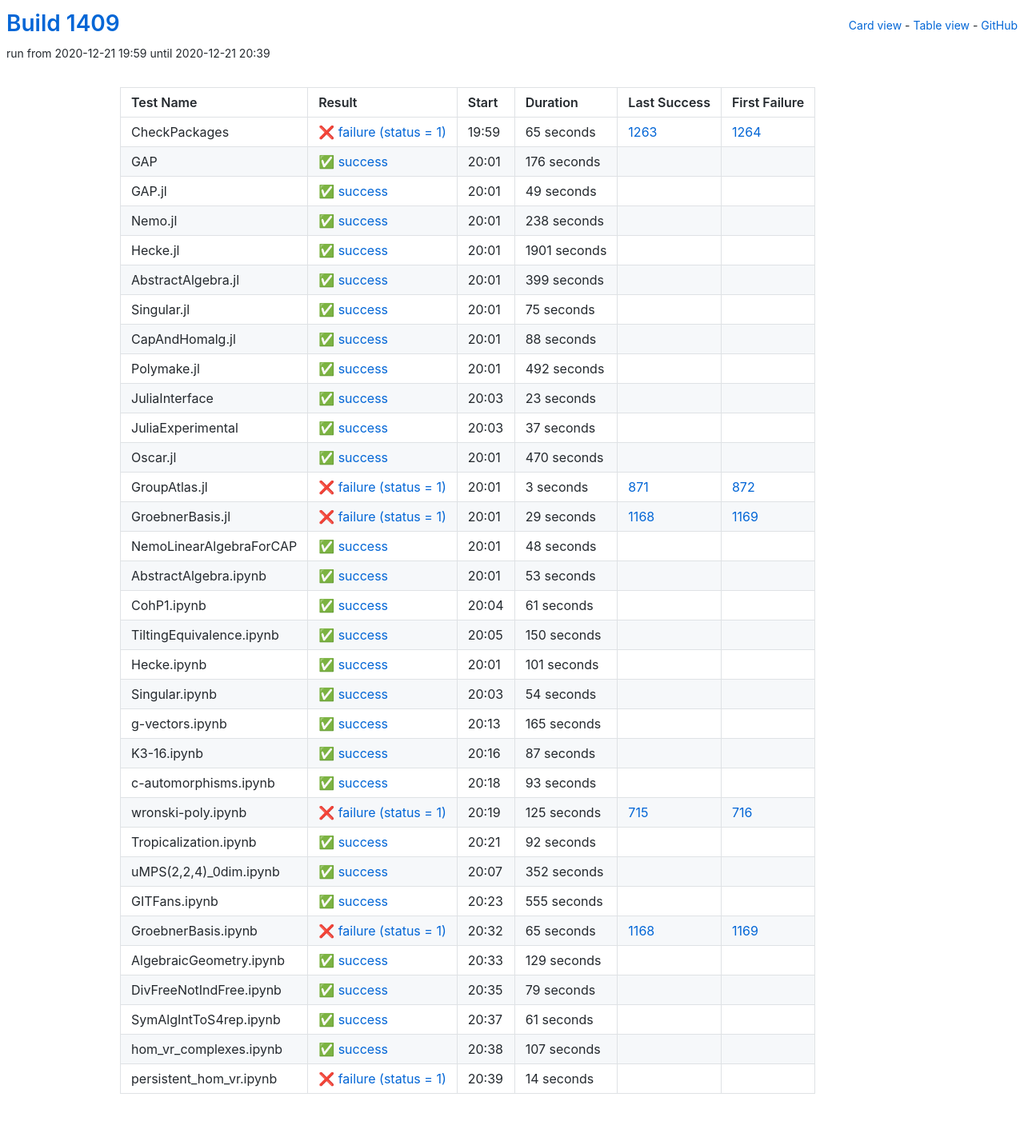
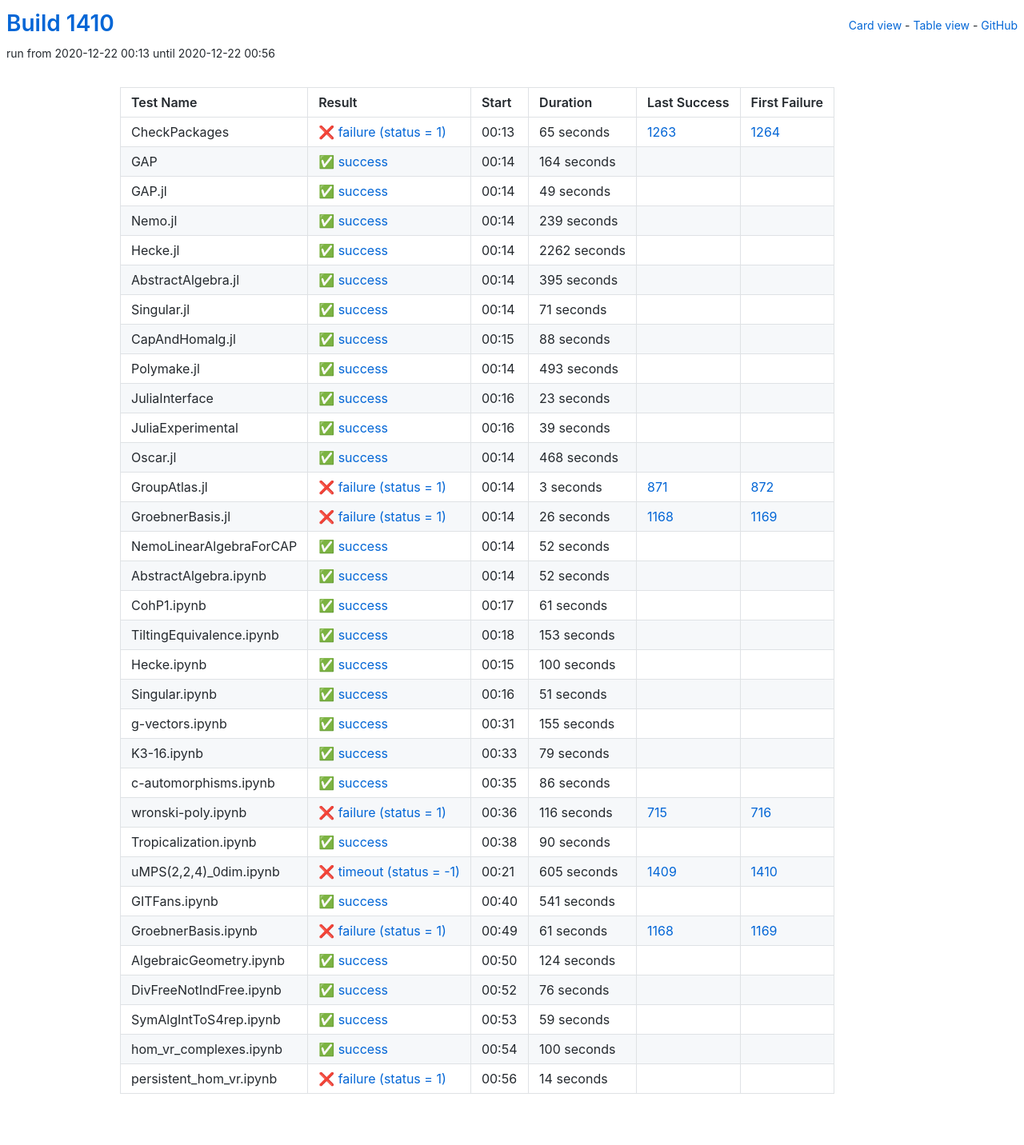
Before and after one commit to oscar-system/oscar-ci-status-stable, a Jekyll site: the page built from table.html, in a window 1280 px wide. Shown: the whole page at 80% size. Built offline with Jekyll 4.4.1, drawn with Linux system fonts in a browser that asks for light colours.

Commit message:
Build #1410

```diff
--- a/_data/ci.yml
+++ b/_data/ci.yml
@@ -1,6 +1,6 @@
 ---
-build: 1409
-build_url: https://oscarci.mathematik.uni-kl.de/job/oscar-stable/1409/
+build: 1410
+build_url: https://oscarci.mathematik.uni-kl.de/job/oscar-stable/1410/
 job: oscar-stable
 organization: oscar-system
 repo: oscar-ci-status-stable
@@ -8,8 +8,8 @@ repourl: https://github.com/oscar-system/oscar-ci-status-stable
 tests:
 - name: CheckPackages
   id: checkpackages
-  log: https://oscarci.mathematik.uni-kl.de/job/oscar-stable/1409/artifact/logs/build-1409/CheckPackages.log
-  start: 2020-12-21 19:59
+  log: https://oscarci.mathematik.uni-kl.de/job/oscar-stable/1410/artifact/logs/build-1410/CheckPackages.log
+  start: 2020-12-22 00:13
   success: false
   exitcode: 1
   status: failure
@@ -20,20 +20,20 @@ tests:
   first_failure_url: https://oscarci.mathematik.uni-kl.de/job/oscar-stable/1264/
 - name: GAP
   id: gap
-  log: https://oscarci.mathematik.uni-kl.de/job/oscar-stable/1409/artifact/logs/build-1409/GAP.log
-  start: 2020-12-21 20:01
+  log: https://oscarci.mathematik.uni-kl.de/job/oscar-stable/1410/artifact/logs/build-1410/GAP.log
+  start: 2020-12-22 00:14
   success: true
   exitcode: 0
   status: success
-  duration: 176
+  duration: 164
   last_success: false
   last_success_url:
   first_failure: false
   first_failure_url:
 - name: GAP.jl
   id: gap-jl
-  log: https://oscarci.mathematik.uni-kl.de/job/oscar-stable/1409/artifact/logs/build-1409/GAP.jl.log
-  start: 2020-12-21 20:01
+  log: https://oscarci.mathematik.uni-kl.de/job/oscar-stable/1410/artifact/logs/build-1410/GAP.jl.log
+  start: 2020-12-22 00:14
   success: true
   exitcode: 0
   status: success
@@ -44,56 +44,56 @@ tests:
   first_failure_url:
 - name: Nemo.jl
   id: nemo-jl
-  log: https://oscarci.mathematik.uni-kl.de/job/oscar-stable/1409/artifact/logs/build-1409/Nemo.jl.log
-  start: 2020-12-21 20:01
+  log: https://oscarci.mathematik.uni-kl.de/job/oscar-stable/1410/artifact/logs/build-1410/Nemo.jl.log
+  start: 2020-12-22 00:14
   success: true
   exitcode: 0
   status: success
-  duration: 238
+  duration: 239
   last_success: false
   last_success_url:
   first_failure: false
   first_failure_url:
 - name: Hecke.jl
   id: hecke-jl
-  log: https://oscarci.mathematik.uni-kl.de/job/oscar-stable/1409/artifact/logs/build-1409/Hecke.jl.log
-  start: 2020-12-21 20:01
+  log: https://oscarci.mathematik.uni-kl.de/job/oscar-stable/1410/artifact/logs/build-1410/Hecke.jl.log
+  start: 2020-12-22 00:14
   success: true
   exitcode: 0
   status: success
-  duration: 1901
+  duration: 2262
   last_success: false
   last_success_url:
   first_failure: false
   first_failure_url:
 - name: AbstractAlgebra.jl
   id: abstractalgebra-jl
-  log: https://oscarci.mathematik.uni-kl.de/job/oscar-stable/1409/artifact/logs/build-1409/AbstractAlgebra.jl.log
-  start: 2020-12-21 20:01
+  log: https://oscarci.mathematik.uni-kl.de/job/oscar-stable/1410/artifact/logs/build-1410/AbstractAlgebra.jl.log
+  start: 2020-12-22 00:14
   success: true
   exitcode: 0
   status: success
-  duration: 399
+  duration: 395
   last_success: false
   last_success_url:
   first_failure: false
   first_failure_url:
 - name: Singular.jl
   id: singular-jl
-  log: https://oscarci.mathematik.uni-kl.de/job/oscar-stable/1409/artifact/logs/build-1409/Singular.jl.log
-  start: 2020-12-21 20:01
+  log: https://oscarci.mathematik.uni-kl.de/job/oscar-stable/1410/artifact/logs/build-1410/Singular.jl.log
+  start: 2020-12-22 00:14
   success: true
   exitcode: 0
   status: success
-  duration: 75
+  duration: 71
   last_success: false
   last_success_url:
   first_failure: false
   first_failure_url:
 - name: CapAndHomalg.jl
   id: capandhomalg-jl
-  log: https://oscarci.mathematik.uni-kl.de/job/oscar-stable/1409/artifact/logs/build-1409/CapAndHomalg.jl.log
-  start: 2020-12-21 20:01
+  log: https://oscarci.mathematik.uni-kl.de/job/oscar-stable/1410/artifact/logs/build-1410/CapAndHomalg.jl.log
+  start: 2020-12-22 00:15
   success: true
   exitcode: 0
   status: success
@@ -104,20 +104,20 @@ tests:
   first_failure_url:
 - name: Polymake.jl
   id: polymake-jl
-  log: https://oscarci.mathematik.uni-kl.de/job/oscar-stable/1409/artifact/logs/build-1409/Polymake.jl.log
-  start: 2020-12-21 20:01
+  log: https://oscarci.mathematik.uni-kl.de/job/oscar-stable/1410/artifact/logs/build-1410/Polymake.jl.log
+  start: 2020-12-22 00:14
   success: true
   exitcode: 0
   status: success
-  duration: 492
+  duration: 493
   last_success: false
   last_success_url:
   first_failure: false
   first_failure_url:
 - name: JuliaInterface
   id: juliainterface
-  log: https://oscarci.mathematik.uni-kl.de/job/oscar-stable/1409/artifact/logs/build-1409/JuliaInterface.log
-  start: 2020-12-21 20:03
+  log: https://oscarci.mathematik.uni-kl.de/job/oscar-stable/1410/artifact/logs/build-1410/JuliaInterface.log
+  start: 2020-12-22 00:16
   success: true
   exitcode: 0
   status: success
@@ -128,32 +128,32 @@ tests:
   first_failure_url:
 - name: JuliaExperimental
   id: juliaexperimental
-  log: https://oscarci.mathematik.uni-kl.de/job/oscar-stable/1409/artifact/logs/build-1409/JuliaExperimental.log
-  start: 2020-12-21 20:03
+  log: https://oscarci.mathematik.uni-kl.de/job/oscar-stable/1410/artifact/logs/build-1410/JuliaExperimental.log
+  start: 2020-12-22 00:16
   success: true
   exitcode: 0
   status: success
-  duration: 37
+  duration: 39
   last_success: false
   last_success_url:
   first_failure: false
   first_failure_url:
 - name: Oscar.jl
   id: oscar-jl
-  log: https://oscarci.mathematik.uni-kl.de/job/oscar-stable/1409/artifact/logs/build-1409/Oscar.jl.log
-  start: 2020-12-21 20:01
+  log: https://oscarci.mathematik.uni-kl.de/job/oscar-stable/1410/artifact/logs/build-1410/Oscar.jl.log
+  start: 2020-12-22 00:14
   success: true
   exitcode: 0
   status: success
-  duration: 470
+  duration: 468
   last_success: false
   last_success_url:
   first_failure: false
   first_failure_url:
 - name: GroupAtlas.jl
   id: groupatlas-jl
-  log: https://oscarci.mathematik.uni-kl.de/job/oscar-stable/1409/artifact/logs/build-1409/GroupAtlas.jl.log
-  start: 2020-12-21 20:01
+  log: https://oscarci.mathematik.uni-kl.de/job/oscar-stable/1410/artifact/logs/build-1410/GroupAtlas.jl.log
+  start: 2020-12-22 00:14
   success: false
   exitcode: 1
   status: failure
@@ -164,44 +164,44 @@ tests:
   first_failure_url: https://oscarci.mathematik.uni-kl.de/job/oscar-stable/872/
 - name: GroebnerBasis.jl
   id: groebnerbasis-jl
-  log: https://oscarci.mathematik.uni-kl.de/job/oscar-stable/1409/artifact/logs/build-1409/GroebnerBasis.jl.log
-  start: 2020-12-21 20:01
+  log: https://oscarci.mathematik.uni-kl.de/job/oscar-stable/1410/artifact/logs/build-1410/GroebnerBasis.jl.log
+  start: 2020-12-22 00:14
   success: false
   exitcode: 1
   status: failure
-  duration: 29
+  duration: 26
   last_success: 1168
   last_success_url: https://oscarci.mathematik.uni-kl.de/job/oscar-stable/1168/
   first_failure: 1169
   first_failure_url: https://oscarci.mathematik.uni-kl.de/job/oscar-stable/1169/
 - name: NemoLinearAlgebraForCAP
   id: nemolinearalgebraforcap
-  log: https://oscarci.mathematik.uni-kl.de/job/oscar-stable/1409/artifact/logs/build-1409/NemoLinearAlgebraForCAP.log
-  start: 2020-12-21 20:01
+  log: https://oscarci.mathematik.uni-kl.de/job/oscar-stable/1410/artifact/logs/build-1410/NemoLinearAlgebraForCAP.log
+  start: 2020-12-22 00:14
   success: true
   exitcode: 0
   status: success
-  duration: 48
+  duration: 52
   last_success: false
   last_success_url:
   first_failure: false
   first_failure_url:
 - name: AbstractAlgebra.ipynb
   id: abstractalgebra-ipynb
-  log: https://oscarci.mathematik.uni-kl.de/job/oscar-stable/1409/artifact/logs/build-1409/AbstractAlgebra.ipynb.log
-  start: 2020-12-21 20:01
+  log: https://oscarci.mathematik.uni-kl.de/job/oscar-stable/1410/artifact/logs/build-1410/AbstractAlgebra.ipynb.log
+  start: 2020-12-22 00:14
   success: true
   exitcode: 0
   status: success
-  duration: 53
+  duration: 52
   last_success: false
   last_success_url:
   first_failure: false
   first_failure_url:
 - name: CohP1.ipynb
   id: cohp1-ipynb
-  log: https://oscarci.mathematik.uni-kl.de/job/oscar-stable/1409/artifact/logs/build-1409/CohP1.ipynb.log
-  start: 2020-12-21 20:04
+  log: https://oscarci.mathematik.uni-kl.de/job/oscar-stable/1410/artifact/logs/build-1410/CohP1.ipynb.log
+  start: 2020-12-22 00:17
   success: true
   exitcode: 0
   status: success
@@ -212,152 +212,56 @@ tests:
   first_failure_url:
 - name: TiltingEquivalence.ipynb
   id: tiltingequivalence-ipynb
-  log: https://oscarci.mathematik.uni-kl.de/job/oscar-stable/1409/artifact/logs/build-1409/TiltingEquivalence.ipynb.log
-  start: 2020-12-21 20:05
+  log: https://oscarci.mathematik.uni-kl.de/job/oscar-stable/1410/artifact/logs/build-1410/TiltingEquivalence.ipynb.log
+  start: 2020-12-22 00:18
   success: true
   exitcode: 0
   status: success
-  duration: 150
+  duration: 153
   last_success: false
   last_success_url:
   first_failure: false
   first_failure_url:
 - name: Hecke.ipynb
   id: hecke-ipynb
-  log: https://oscarci.mathematik.uni-kl.de/job/oscar-stable/1409/artifact/logs/build-1409/Hecke.ipynb.log
-  start: 2020-12-21 20:01
+  log: https://oscarci.mathematik.uni-kl.de/job/oscar-stable/1410/artifact/logs/build-1410/Hecke.ipynb.log
+  start: 2020-12-22 00:15
   success: true
   exitcode: 0
   status: success
-  duration: 101
+  duration: 100
   last_success: false
   last_success_url:
   first_failure: false
   first_failure_url:
 - name: Singular.ipynb
   id: singular-ipynb
-  log: https://oscarci.mathematik.uni-kl.de/job/oscar-stable/1409/artifact/logs/build-1409/Singular.ipynb.log
-  start: 2020-12-21 20:03
+  log: https://oscarci.mathematik.uni-kl.de/job/oscar-stable/1410/artifact/logs/build-1410/Singular.ipynb.log
+  start: 2020-12-22 00:16
   success: true
   exitcode: 0
   status: success
-  duration: 54
+  duration: 51
   last_success: false
   last_success_url:
   first_failure: false
   first_failure_url:
 - name: g-vectors.ipynb
   id: g-vectors-ipynb
-  log: https://oscarci.mathematik.uni-kl.de/job/oscar-stable/1409/artifact/logs/build-1409/g-vectors.ipynb.log
-  start: 2020-12-21 20:13
+  log: https://oscarci.mathematik.uni-kl.de/job/oscar-stable/1410/artifact/logs/build-1410/g-vectors.ipynb.log
+  start: 2020-12-22 00:31
   success: true
   exitcode: 0
   status: success
-  duration: 165
+  duration: 155
   last_success: false
   last_success_url:
   first_failure: false
   first_failure_url:
 - name: K3-16.ipynb
   id: k3-16-ipynb
-  log: https://oscarci.mathematik.uni-kl.de/job/oscar-stable/1409/artifact/logs/build-1409/K3-16.ipynb.log
-  start: 2020-12-21 20:16
-  success: true
-  exitcode: 0
-  status: success
-  duration: 87
-  last_success: false
-  last_success_url:
-  first_failure: false
-  first_failure_url:
-- name: c-automorphisms.ipynb
-  id: c-automorphisms-ipynb
-  log: https://oscarci.mathematik.uni-kl.de/job/oscar-stable/1409/artifact/logs/build-1409/c-automorphisms.ipynb.log
-  start: 2020-12-21 20:18
-  success: true
-  exitcode: 0
-  status: success
-  duration: 93
-  last_success: false
-  last_success_url:
-  first_failure: false
-  first_failure_url:
-- name: wronski-poly.ipynb
-  id: wronski-poly-ipynb
-  log: https://oscarci.mathematik.uni-kl.de/job/oscar-stable/1409/artifact/logs/build-1409/wronski-poly.ipynb.log
-  start: 2020-12-21 20:19
-  success: false
-  exitcode: 1
-  status: failure
-  duration: 125
-  last_success: 715
-  last_success_url: https://oscarci.mathematik.uni-kl.de/job/oscar-stable/715/
-  first_failure: 716
-  first_failure_url: https://oscarci.mathematik.uni-kl.de/job/oscar-stable/716/
-- name: Tropicalization.ipynb
-  id: tropicalization-ipynb
-  log: https://oscarci.mathematik.uni-kl.de/job/oscar-stable/1409/artifact/logs/build-1409/Tropicalization.ipynb.log
-  start: 2020-12-21 20:21
-  success: true
-  exitcode: 0
-  status: success
-  duration: 92
-  last_success: false
-  last_success_url:
-  first_failure: false
-  first_failure_url:
-- name: uMPS(2,2,4)_0dim.ipynb
-  id: umps-2-2-4-0dim-ipynb
-  log: https://oscarci.mathematik.uni-kl.de/job/oscar-stable/1409/artifact/logs/build-1409/uMPS-2-2-4-_0dim.ipynb.log
-  start: 2020-12-21 20:07
-  success: true
-  exitcode: 0
-  status: success
-  duration: 352
-  last_success: false
-  last_success_url:
-  first_failure: false
-  first_failure_url:
-- name: GITFans.ipynb
-  id: gitfans-ipynb
-  log: https://oscarci.mathematik.uni-kl.de/job/oscar-stable/1409/artifact/logs/build-1409/GITFans.ipynb.log
-  start: 2020-12-21 20:23
-  success: true
-  exitcode: 0
-  status: success
-  duration: 555
-  last_success: false
-  last_success_url:
-  first_failure: false
-  first_failure_url:
-- name: GroebnerBasis.ipynb
-  id: groebnerbasis-ipynb
-  log: https://oscarci.mathematik.uni-kl.de/job/oscar-stable/1409/artifact/logs/build-1409/GroebnerBasis.ipynb.log
-  start: 2020-12-21 20:32
-  success: false
-  exitcode: 1
-  status: failure
-  duration: 65
-  last_success: 1168
-  last_success_url: https://oscarci.mathematik.uni-kl.de/job/oscar-stable/1168/
-  first_failure: 1169
-  first_failure_url: https://oscarci.mathematik.uni-kl.de/job/oscar-stable/1169/
-- name: AlgebraicGeometry.ipynb
-  id: algebraicgeometry-ipynb
-  log: https://oscarci.mathematik.uni-kl.de/job/oscar-stable/1409/artifact/logs/build-1409/AlgebraicGeometry.ipynb.log
-  start: 2020-12-21 20:33
-  success: true
-  exitcode: 0
-  status: success
-  duration: 129
-  last_success: false
-  last_success_url:
-  first_failure: false
-  first_failure_url:
-- name: DivFreeNotIndFree.ipynb
-  id: divfreenotindfree-ipynb
-  log: https://oscarci.mathematik.uni-kl.de/job/oscar-stable/1409/artifact/logs/build-1409/DivFreeNotIndFree.ipynb.log
-  start: 2020-12-21 20:35
+  log: https://oscarci.mathematik.uni-kl.de/job/oscar-stable/1410/artifact/logs/build-1410/K3-16.ipynb.log
+  start: 2020-12-22 00:33
   success: true
   exitcode: 0
   status: success
@@ -366,34 +270,130 @@ tests:
   last_success_url:
   first_failure: false
   first_failure_url:
-- name: SymAlgIntToS4rep.ipynb
-  id: symalginttos4rep-ipynb
-  log: https://oscarci.mathematik.uni-kl.de/job/oscar-stable/1409/artifact/logs/build-1409/SymAlgIntToS4rep.ipynb.log
-  start: 2020-12-21 20:37
+- name: c-automorphisms.ipynb
+  id: c-automorphisms-ipynb
+  log: https://oscarci.mathematik.uni-kl.de/job/oscar-stable/1410/artifact/logs/build-1410/c-automorphisms.ipynb.log
+  start: 2020-12-22 00:35
   success: true
   exitcode: 0
   status: success
+  duration: 86
+  last_success: false
+  last_success_url:
+  first_failure: false
+  first_failure_url:
+- name: wronski-poly.ipynb
+  id: wronski-poly-ipynb
+  log: https://oscarci.mathematik.uni-kl.de/job/oscar-stable/1410/artifact/logs/build-1410/wronski-poly.ipynb.log
+  start: 2020-12-22 00:36
+  success: false
+  exitcode: 1
+  status: failure
+  duration: 116
+  last_success: 715
+  last_success_url: https://oscarci.mathematik.uni-kl.de/job/oscar-stable/715/
+  first_failure: 716
+  first_failure_url: https://oscarci.mathematik.uni-kl.de/job/oscar-stable/716/
+- name: Tropicalization.ipynb
+  id: tropicalization-ipynb
+  log: https://oscarci.mathematik.uni-kl.de/job/oscar-stable/1410/artifact/logs/build-1410/Tropicalization.ipynb.log
+  start: 2020-12-22 00:38
+  success: true
+  exitcode: 0
+  status: success
+  duration: 90
+  last_success: false
+  last_success_url:
+  first_failure: false
+  first_failure_url:
+- name: uMPS(2,2,4)_0dim.ipynb
+  id: umps-2-2-4-0dim-ipynb
+  log: https://oscarci.mathematik.uni-kl.de/job/oscar-stable/1410/artifact/logs/build-1410/uMPS-2-2-4-_0dim.ipynb.log
+  start: 2020-12-22 00:21
+  success: false
+  exitcode: -1
+  status: timeout
+  duration: 605
+  last_success: 1409
+  last_success_url: https://oscarci.mathematik.uni-kl.de/job/oscar-stable/1409/
+  first_failure: 1410
+  first_failure_url: https://oscarci.mathematik.uni-kl.de/job/oscar-stable/1410/
+- name: GITFans.ipynb
+  id: gitfans-ipynb
+  log: https://oscarci.mathematik.uni-kl.de/job/oscar-stable/1410/artifact/logs/build-1410/GITFans.ipynb.log
+  start: 2020-12-22 00:40
+  success: true
+  exitcode: 0
+  status: success
+  duration: 541
+  last_success: false
+  last_success_url:
+  first_failure: false
+  first_failure_url:
+- name: GroebnerBasis.ipynb
+  id: groebnerbasis-ipynb
+  log: https://oscarci.mathematik.uni-kl.de/job/oscar-stable/1410/artifact/logs/build-1410/GroebnerBasis.ipynb.log
+  start: 2020-12-22 00:49
+  success: false
+  exitcode: 1
+  status: failure
   duration: 61
+  last_success: 1168
+  last_success_url: https://oscarci.mathematik.uni-kl.de/job/oscar-stable/1168/
+  first_failure: 1169
+  first_failure_url: https://oscarci.mathematik.uni-kl.de/job/oscar-stable/1169/
+- name: AlgebraicGeometry.ipynb
+  id: algebraicgeometry-ipynb
+  log: https://oscarci.mathematik.uni-kl.de/job/oscar-stable/1410/artifact/logs/build-1410/AlgebraicGeometry.ipynb.log
+  start: 2020-12-22 00:50
+  success: true
+  exitcode: 0
+  status: success
+  duration: 124
+  last_success: false
+  last_success_url:
+  first_failure: false
+  first_failure_url:
+- name: DivFreeNotIndFree.ipynb
+  id: divfreenotindfree-ipynb
+  log: https://oscarci.mathematik.uni-kl.de/job/oscar-stable/1410/artifact/logs/build-1410/DivFreeNotIndFree.ipynb.log
+  start: 2020-12-22 00:52
+  success: true
+  exitcode: 0
+  status: success
+  duration: 76
+  last_success: false
+  last_success_url:
+  first_failure: false
+  first_failure_url:
+- name: SymAlgIntToS4rep.ipynb
+  id: symalginttos4rep-ipynb
+  log: https://oscarci.mathematik.uni-kl.de/job/oscar-stable/1410/artifact/logs/build-1410/SymAlgIntToS4rep.ipynb.log
+  start: 2020-12-22 00:53
+  success: true
+  exitcode: 0
+  status: success
+  duration: 59
   last_success: false
   last_success_url:
   first_failure: false
   first_failure_url:
 - name: hom_vr_complexes.ipynb
   id: hom-vr-complexes-ipynb
-  log: https://oscarci.mathematik.uni-kl.de/job/oscar-stable/1409/artifact/logs/build-1409/hom_vr_complexes.ipynb.log
-  start: 2020-12-21 20:38
+  log: https://oscarci.mathematik.uni-kl.de/job/oscar-stable/1410/artifact/logs/build-1410/hom_vr_complexes.ipynb.log
+  start: 2020-12-22 00:54
   success: true
   exitcode: 0
   status: success
-  duration: 107
+  duration: 100
   last_success: false
   last_success_url:
   first_failure: false
   first_failure_url:
 - name: persistent_hom_vr.ipynb
   id: persistent-hom-vr-ipynb
-  log: https://oscarci.mathematik.uni-kl.de/job/oscar-stable/1409/artifact/logs/build-1409/persistent_hom_vr.ipynb.log
-  start: 2020-12-21 20:39
+  log: https://oscarci.mathematik.uni-kl.de/job/oscar-stable/1410/artifact/logs/build-1410/persistent_hom_vr.ipynb.log
+  start: 2020-12-22 00:56
   success: false
   exitcode: 1
   status: failure
```
Also changed, not shown: README.md.
